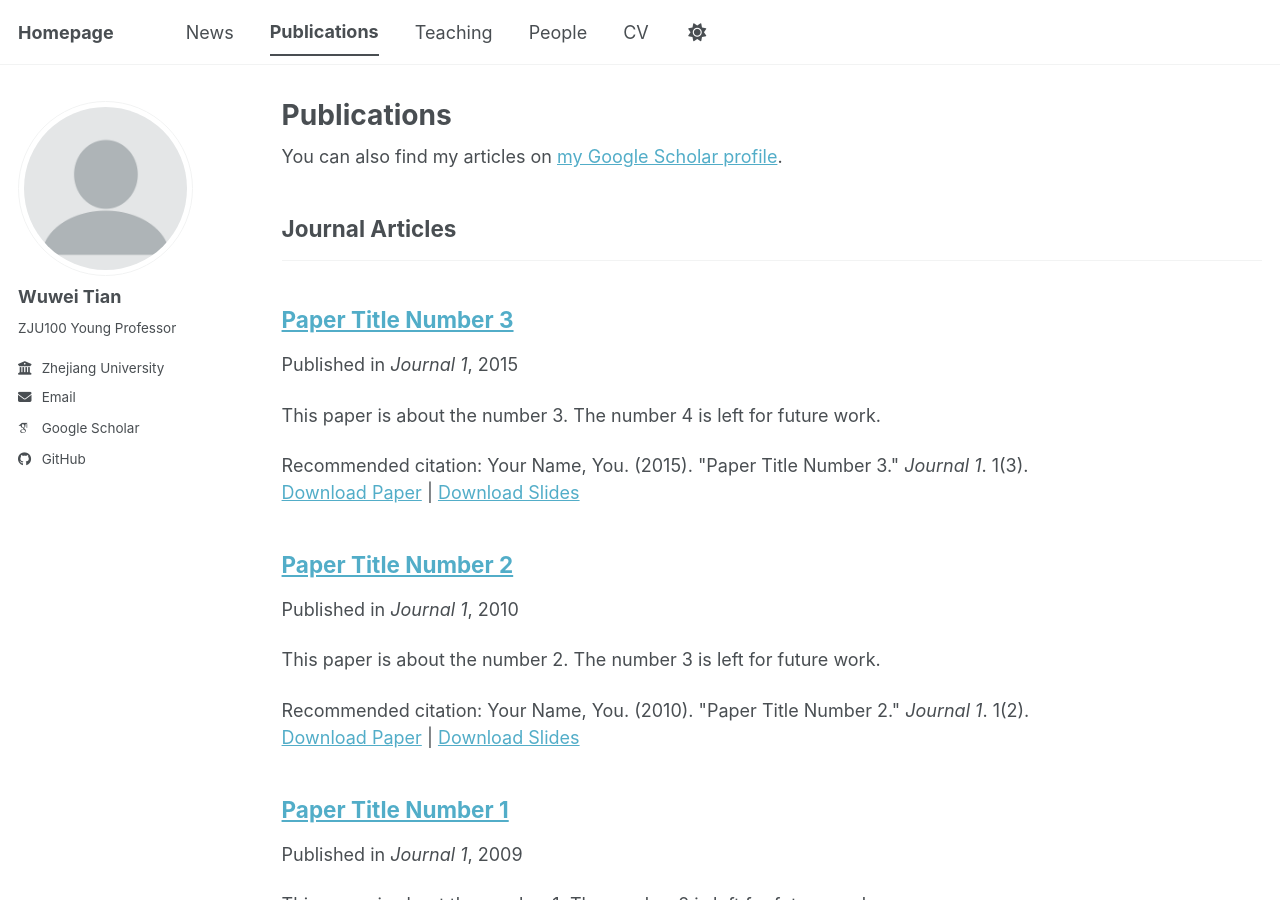
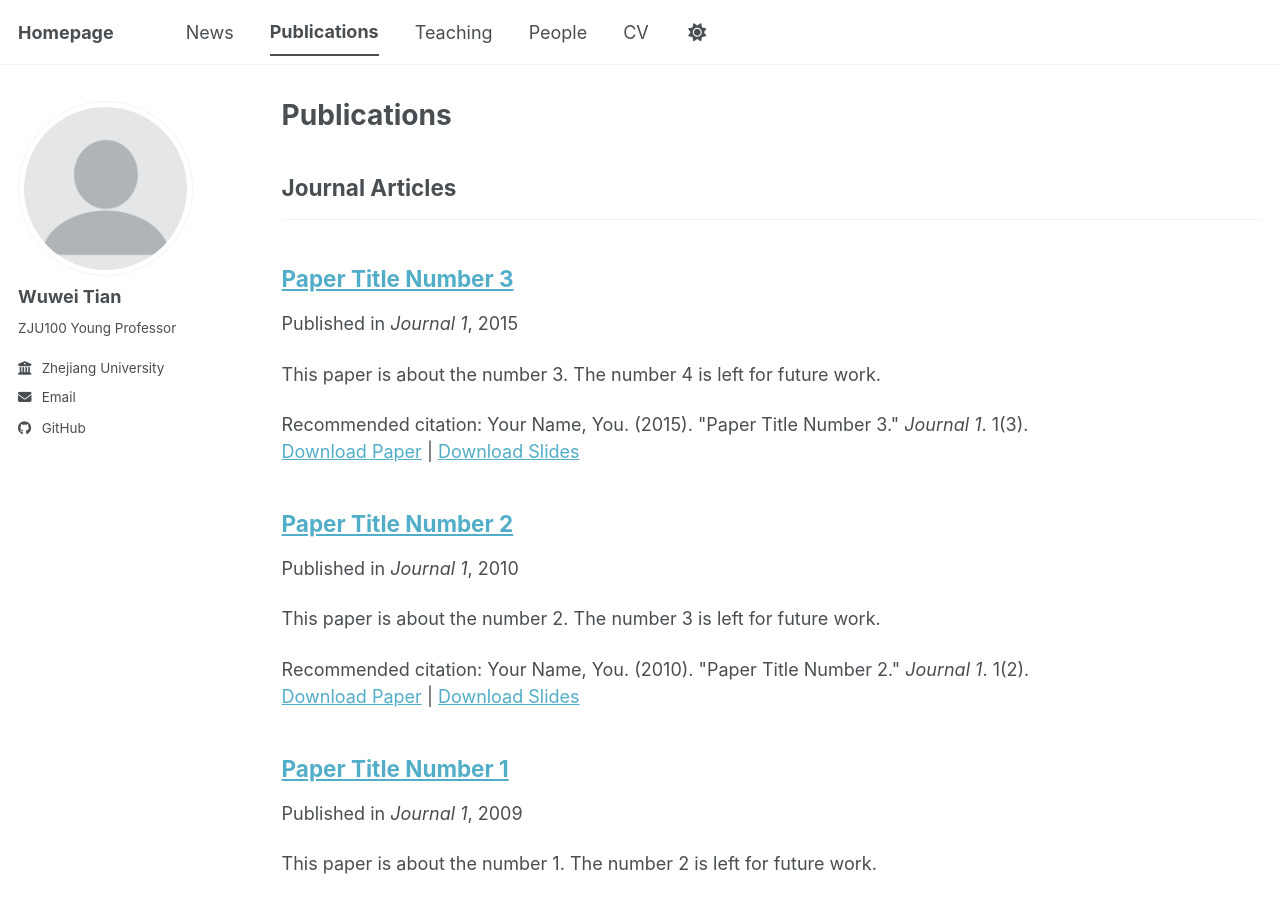
Before and after one commit to wuweitian-zju/wuweitian-zju.github.io, a Jekyll site: the page built from _pages/publications.html, in a window 1280 px wide and 900 px high. Built offline with Jekyll 4.4.1, drawn with Linux system fonts in a browser that asks for light colours; some web fonts are replaced; a script bundle is joined from its source files by our own code; library files that are not in the unit come from our copies; some of the changed lines change nothing that is shown.

Commit message:
Update _config.yml

```diff
--- a/_config.yml
+++ b/_config.yml
@@ -28,15 +28,15 @@
   pronouns         : #
   bio              : "ZJU100 Young Professor"
   #location         : "Ningbo, China"
-  location_long    : [ 'Ningbo Campus', 'Zhejiang University']
+  location_long    : ['Building 5', 'Ningbo Campus, Zhejiang University']
   employer         : "Zhejiang University"
   uri              : #
   email            : "sonder@zju.edu.cn"
-
+  dblp             : "https://dblp.org/pid/364/0189.html"
   # Academic websites 补充
   academia         : # URL
   arxiv            : # URL - Update with the correct link to your profile
-  googlescholar    : "https://scholar.google.com/citations?user=PS_CX0AAAAAJ"
+  googlescholar    : #"https://scholar.google.com/citations?user=PS_CX0AAAAAJ"
   inspire-hep      : # URL
   impactstory      : # URL
   orcid            : #
```
